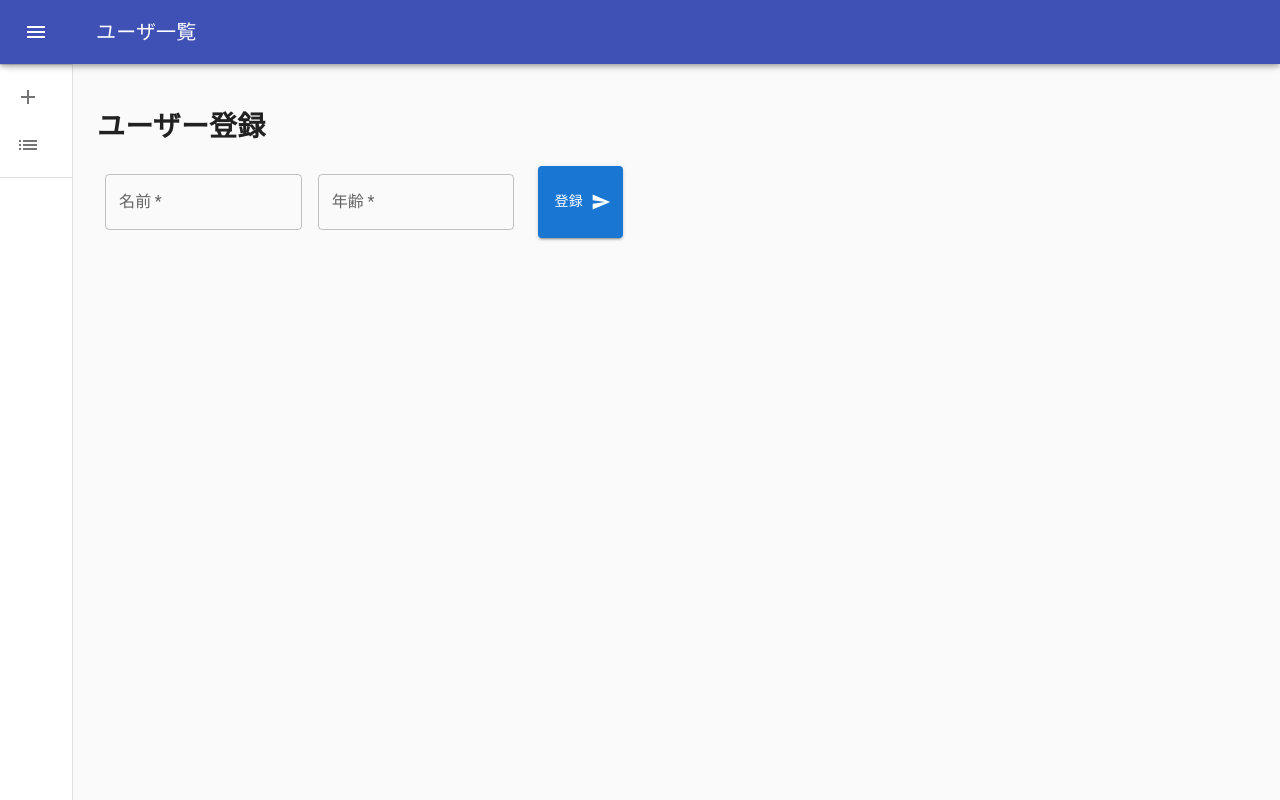
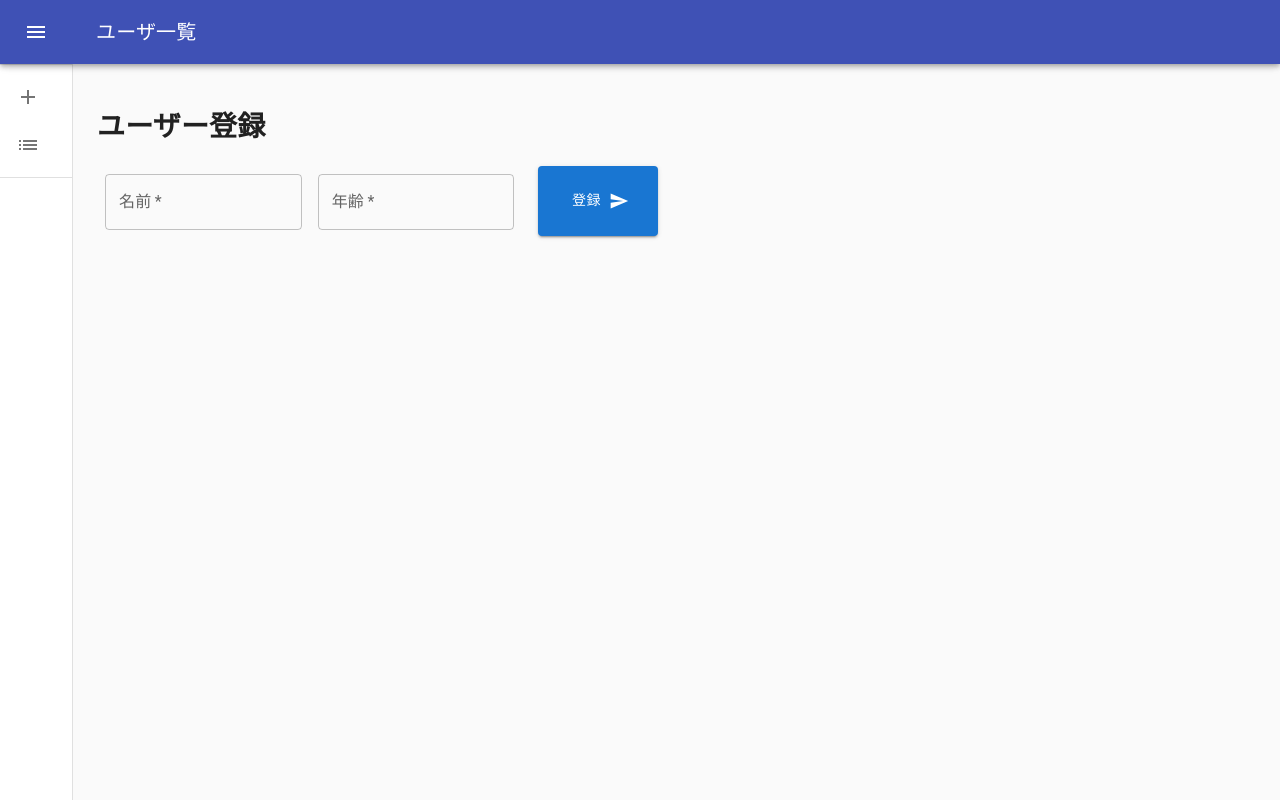
Before and after one commit to arakirai/test, a React (Create React App) app: page /add in a window 1280 px wide. Built offline with nearby package versions, Linux system fonts and the light colour scheme.

Commit message:
ボタン大きさ変更

```diff
--- a/src/components/RegisterData.js
+++ b/src/components/RegisterData.js
@@ -88,9 +88,10 @@ const RegisterData2 = () => {
                             onChange={(event) => onChangeAge(event)}
                         />
                         <Button
+                            style={{ maxWidth: '120px', maxHeight: '70px', minWidth: '120px', minHeight: '40px' }}
                             onClick={sendData}
                             variant="contained"
-                             endIcon={<SendIcon />}>
+                            endIcon={<SendIcon />}>
                             登録
                         </Button>
                     </Stack>
```
